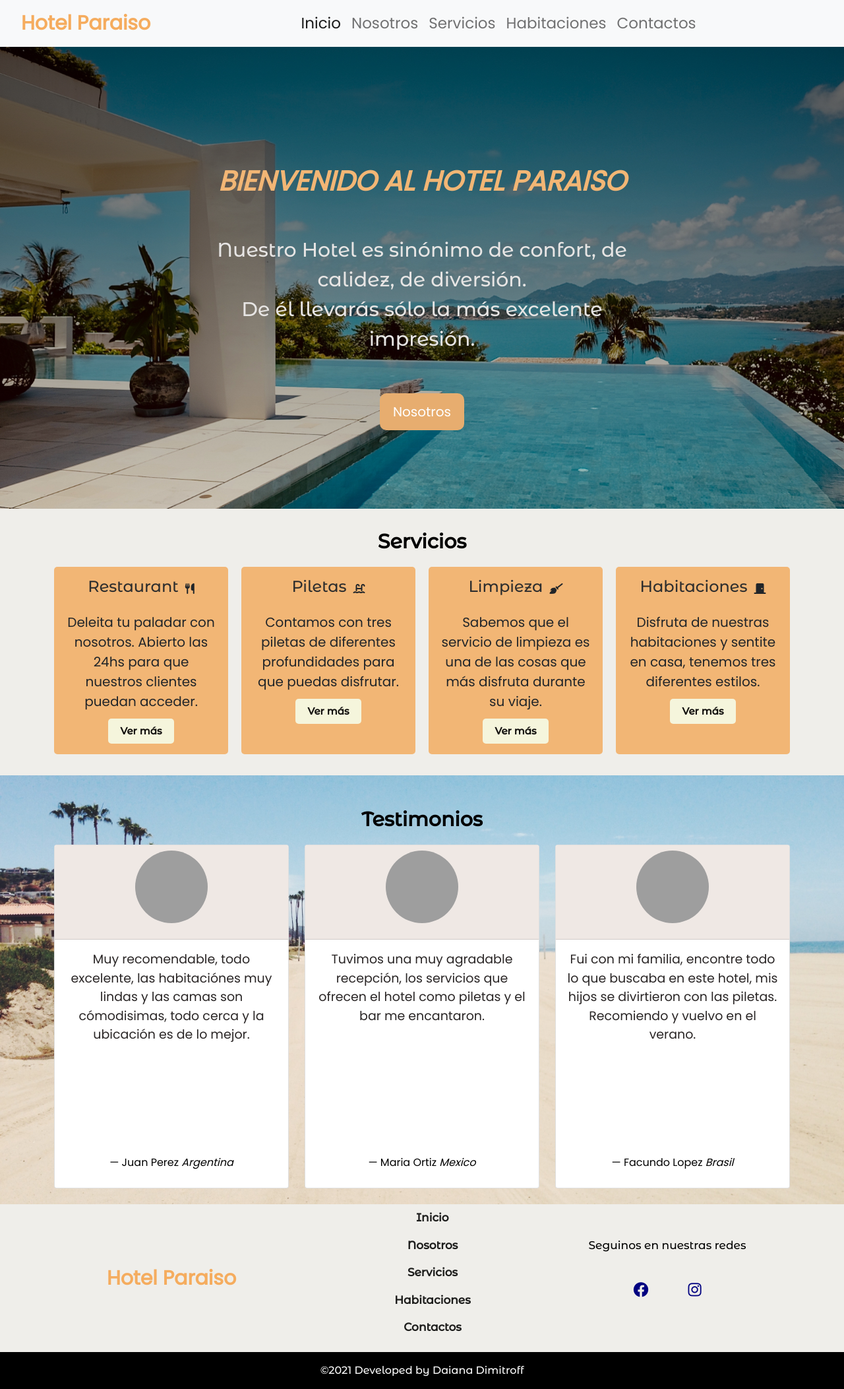
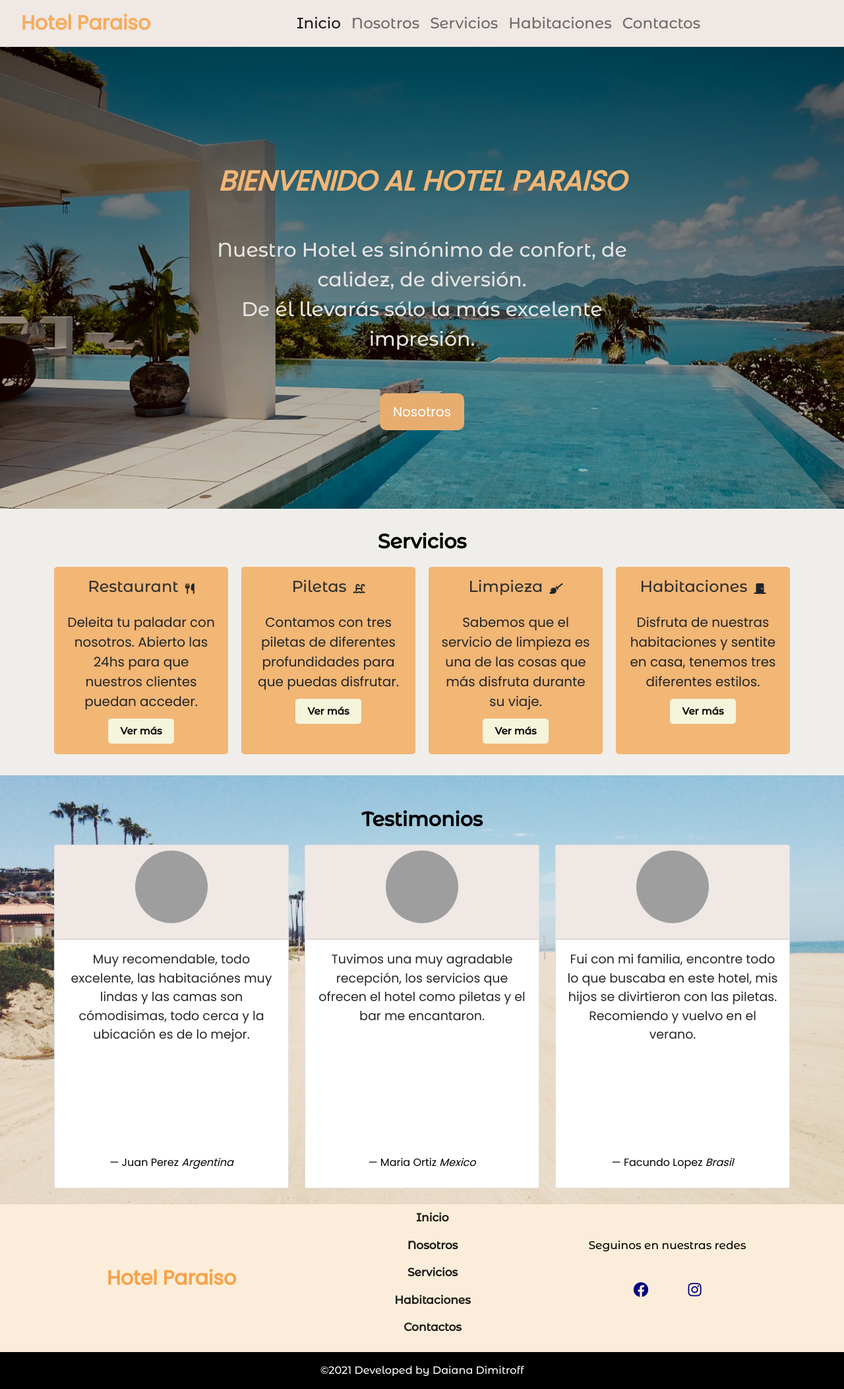
Before and after one commit to DaianaDimitroff/hotelparaiso, a website: page index.html in a window 1280 px wide. Shown: the whole page at 66% size. Drawn offline with nearby package versions, Linux system fonts and the light colour scheme; grey boxes are pictures that could not be loaded.

Commit message:
nuevas modicaciones

```diff
--- a/index.html
+++ b/index.html
@@ -31,10 +31,8 @@
     <!-- titulo -->
     <title>Hotel Paraiso | Inicio</title>
 </head>
-
 <body>
     <header>
-
         <nav class="navbar navbar-expand-lg navbar-light bg-light">
             <div class="container-fluid">
                 <a class="navbar-brand animate__animated animate__rubberBand" href="./index.html">Hotel Paraiso</a>
@@ -63,8 +61,6 @@
                 </div>
             </div>
         </nav>
-
-    </header>
     </header>
     <main>
         <section class="bienvenida">
@@ -169,7 +165,7 @@
                     <div class="col-md-4">
                         <div class="card">
                             <div class="card-header">
-                                <img src="imagenes/hombretestimonio.jpg" alt="Hombre">
+                                <img src="imagenes/Facundotestimonio.jpg" alt="Hombre">
                             </div>
                             <div class="card-body">
                                 <blockquote class="blockquote mb-0">
@@ -186,7 +182,6 @@
             </div>
         </section>
     </main>
-
     <footer class="footer">
         <div class="container">
             <div class="logo-footer">
@@ -230,5 +225,4 @@
         integrity="sha384-QJHtvGhmr9XOIpI6YVutG+2QOK9T+ZnN4kzFN1RtK3zEFEIsxhlmWl5/YESvpZ13"
         crossorigin="anonymous"></script>
 </body>
-
 </html>
--- a/scss/_header.scss
+++ b/scss/_header.scss
@@ -1,25 +1,26 @@
 /* Header  */
 header {
-    background-color: #C65425, ;
 
     .navbar {
         width: 100%;
-
-        .navbar-collapse {
-            justify-content: center;
-        }
+        background-color: #efe8e4!important;
 
         .navbar-brand {
-            color: $colorPrincipal!important;
+            color: $colorPrincipal;
             font-weight: bold;
             font-size: 30px;
             display: flex;
             padding-left: 20px;
         }
+        .navbar-collapse {
+            justify-content: center;
+        }
 
         .nav-link {
             color: #C65425;
             font-size: 23px;
+            font-family: $fuenteTitulos;
+            font-weight: 300;
 
             &:hover {
                 color: #fda94f !important;
--- a/scss/main.scss
+++ b/scss/main.scss
@@ -186,11 +186,13 @@
 
 
 /* FOOTER */
-footer {
+.footer{
+    background-color: #fceed8f2;
     .container {
         display: grid;
         grid-template-columns: 1fr 1fr 1fr;
         align-items: center;
+
 
         .logo-footer {
             text-align: center;
@@ -199,7 +201,8 @@ footer {
                 text-align: center;
                 font-size: 30px;
                 font-weight: bold;
-                color: #f5ac5e;
+                color: #f6a247;
+                font-weight: 700;
             }
         }
 
@@ -690,5 +693,4 @@ footer {
         }
     }
 
-
 }
```
Also changed, not shown: Paginas/contactos.html (+0 -18 lines), Paginas/habitaciones.html (+1 -17 lines), Paginas/nosotros.html (+2 -8 lines), Paginas/servicios.html (+0 -11 lines), css/main.css, 1 other file.
